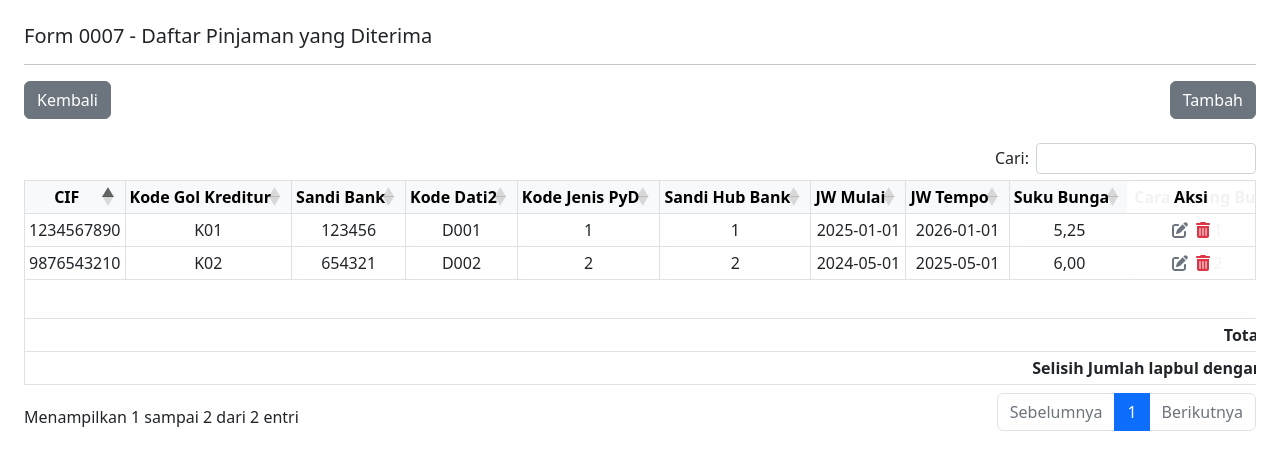
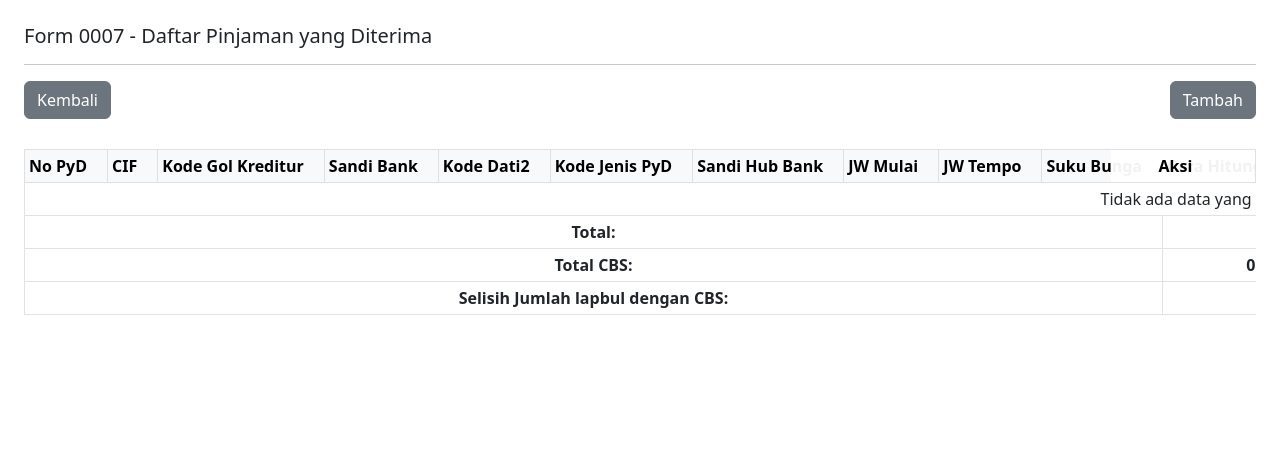
Before and after one commit to Hasansinaga/Report-Lapbul, a Django app: page /lapbul/form_0007/ in a window 1280 px wide. Shown: the part 56-526 px from the top of the page. Run offline with Django 5.2, Linux system fonts and the light colour scheme; lists and menus that the app fills with data are empty; some libraries are stand-ins or nearby versions.

Commit message:
Push_05_William
Added controllers to form_0007

```diff
--- a/lapbul_app/__init__.py
+++ b/lapbul_app/__init__.py
@@ -0,0 +1 @@
+from .controllers import *  # noqa: F401,F403
--- /dev/null
+++ b/lapbul_app/controllers/__init__.py
@@ -0,0 +1 @@
+from .form_0007_controllers import *  # re-export 0007 controllers
--- /dev/null
+++ b/lapbul_app/controllers/form_0007_controllers.py
@@ -0,0 +1,140 @@
+from django.shortcuts import render
+from django.db import connection
+from django.http import JsonResponse
+from django.views.decorators.csrf import csrf_protect
+from django.views.decorators.http import require_http_methods
+
+
+def form_0007(request):
+    # Fetch data for form 0007
+    data = []
+    try:
+        with connection.cursor() as cursor:
+            cursor.execute("EXEC sp_get_lap0007 '07', '2025', '500949'")
+            columns = [col[0] for col in cursor.description]
+            rows = cursor.fetchall()
+            for row in rows:
+                data.append(dict(zip(columns, row)))
+            print(f"[form_0007] fetched rows: {len(data)}; columns: {columns}")
+            if data:
+                sample_keys = list(data[0].keys())
+                print(f"[form_0007] first row keys: {sample_keys}")
+
+            # Extra diagnostics: compare against raw table counts with same filters
+            try:
+                cursor.execute("SELECT COUNT(*) FROM lap0007 WHERE tahun=%s AND bulan=%s AND kodeljk=%s", ['2025','07','500949'])
+                raw_count = cursor.fetchone()[0]
+                print(f"[form_0007][diag] lap0007 raw count (2025/07/500949): {raw_count}")
+                cursor.execute("SELECT TOP 10 nopyd FROM lap0007 WHERE tahun=%s AND bulan=%s AND kodeljk=%s ORDER BY nopyd", ['2025','07','500949'])
+                ids = [r[0] for r in cursor.fetchall()]
+                print(f"[form_0007][diag] sample nopyd list: {ids}")
+            except Exception as diag_err:
+                print(f"[form_0007][diag] raw table check failed: {diag_err}")
+    except Exception as e:
+        print(f"Database error (form_0007): {str(e)}")
+        data = []
+
+    context = {
+        'title': 'Lapbul Ojk',
+        'data': data,
+        'columns': columns if data else [],
+    }
+    return render(request, 'lapbul_app/form_0007.html', context)
+
+
+@csrf_protect
+@require_http_methods(["POST"])
+def update_form_0007(request):
+    """Handle updates for form 0007"""
+    try:
+        nopyd = request.POST.get('nopyd', '')
+        cif = request.POST.get('cif', '')
+        kodegolkreditur = request.POST.get('kodegolkreditur', '')
+        sandibank = request.POST.get('sandibank', '')
+        kodedati2 = request.POST.get('kodedati2', '')
+        kodejenispyd = request.POST.get('kodejenispyd', '')
+        sandihubbank = request.POST.get('sandihubbank', '')
+        jwmulai = request.POST.get('jwmulai', '')
+        jwtempo = request.POST.get('jwtempo', '')
+        sukubunga = request.POST.get('sukubunga', '')
+        carahitbunga = request.POST.get('carahitbunga', '')
+        plafon = request.POST.get('plafon', '')
+        kodejnsagunan = request.POST.get('kodejnsagunan', '')
+        nominalagunan = request.POST.get('nominalagunan', '')
+        bakidebet = request.POST.get('bakidebet', '')
+        bytranbelumamor = request.POST.get('bytranbelumamor', '')
+        diskontobelumamor = request.POST.get('diskontobelumamor', '')
+        bakidebetneto = request.POST.get('bakidebetneto', '')
+
+        with connection.cursor() as cursor:
+            cursor.execute(
+                "EXEC sp_update_lap0007 '07', '2025', '500949', %s, %s, %s, %s, %s, %s, %s, %s, %s, %s, %s, %s, %s, %s, %s, %s, %s",
+                [
+                    nopyd, cif, kodegolkreditur, sandibank, kodedati2, kodejenispyd, sandihubbank,
+                    jwmulai, jwtempo, sukubunga, carahitbunga, plafon, kodejnsagunan,
+                    nominalagunan, bakidebet, bytranbelumamor, diskontobelumamor, bakidebetneto
+                ]
+            )
+
+        return JsonResponse({'success': True, 'message': 'Data berhasil diperbarui.'})
+    except Exception as e:
+        return JsonResponse({'success': False, 'message': f'Terjadi kesalahan: {str(e)}'})
+
+
+@csrf_protect
+@require_http_methods(["POST"])
+def insert_form_0007(request):
+    """Handle insert for form 0007"""
+    try:
+        nopyd = request.POST.get('nopyd', '')
+        cif = request.POST.get('cif', '')
+        kodegolkreditur = request.POST.get('kodegolkreditur', '')
+        sandibank = request.POST.get('sandibank', '')
+        kodedati2 = request.POST.get('kodedati2', '')
+        kodejenispyd = request.POST.get('kodejenispyd', '')
+        sandihubbank = request.POST.get('sandihubbank', '')
+        jwmulai = request.POST.get('jwmulai', '')
+        jwtempo = request.POST.get('jwtempo', '')
+        sukubunga = request.POST.get('sukubunga', '')
+        carahitbunga = request.POST.get('carahitbunga', '')
+        plafon = request.POST.get('plafon', '')
+        kodejnsagunan = request.POST.get('kodejnsagunan', '')
+        nominalagunan = request.POST.get('nominalagunan', '')
+        bakidebet = request.POST.get('bakidebet', '')
+        bytranbelumamor = request.POST.get('bytranbelumamor', '')
+        diskontobelumamor = request.POST.get('diskontobelumamor', '')
+        bakidebetneto = request.POST.get('bakidebetneto', '')
+
+        with connection.cursor() as cursor:
+            cursor.execute(
+                "EXEC sp_insert_lap0007 '07', '2025', '500949', %s, %s, %s, %s, %s, %s, %s, %s, %s, %s, %s, %s, %s, %s, %s, %s, %s",
+                [
+                    nopyd, cif, kodegolkreditur, sandibank, kodedati2, kodejenispyd, sandihubbank,
+                    jwmulai, jwtempo, sukubunga, carahitbunga, plafon, kodejnsagunan,
+                    nominalagunan, bakidebet, bytranbelumamor, diskontobelumamor, bakidebetneto
+                ]
+            )
+
+        return JsonResponse({'success': True, 'message': 'Data berhasil ditambahkan.'})
+    except Exception as e:
+        return JsonResponse({'success': False, 'message': f'Terjadi kesalahan: {str(e)}'})
+
+
+@csrf_protect
+@require_http_methods(["POST"])
+def delete_form_0007(request):
+    """Handle delete for form 0007"""
+    try:
+        cif = request.POST.get('cif', '')
+        if not cif:
+            return JsonResponse({'success': False, 'message': 'CIF diperlukan untuk menghapus data.'})
+
+        with connection.cursor() as cursor:
+            cursor.execute(
+                "EXEC sp_delete_lap0007 '07', '2025', '500949', %s",
+                [cif]
+            )
+
+        return JsonResponse({'success': True, 'message': 'Data berhasil dihapus.'})
+    except Exception as e:
+        return JsonResponse({'success': False, 'message': f'Terjadi kesalahan: {str(e)}'})
--- a/lapbul_app/templates/lapbul_app/form_0007.html
+++ b/lapbul_app/templates/lapbul_app/form_0007.html
@@ -46,8 +46,13 @@
                         </div>
 
                         <div class="modal-body">
-                            <form>
+                            <form id="form0007Form" method="post" action="{% url 'lapbul_app:insert_form_0007' %}">
+                                {% csrf_token %}
                                 <div class="row g-3">
+                                    <div class="col-md-3">
+                                        <label for="nopyd" class="form-label">No PyD</label>
+                                        <input type="text" class="form-control" id="nopyd" name="nopyd" maxlength="20">
+                                    </div>
                                     <div class="col-md-3">
                                         <label for="cif" class="form-label">CIF</label>
                                         <input type="text" class="form-control" id="cif" name="cif" maxlength="20">
@@ -121,7 +126,7 @@
                             </div>
                         <div class="modal-footer">
                             <button type="button" class="btn btn-secondary" data-bs-dismiss="modal">Tutup</button>
-                            <button type="button" class="btn btn-secondary">Simpan Perubahan</button>
+                            <button form="form0007Form" type="submit" class="btn btn-secondary" id="save0007Btn">Simpan Perubahan</button>
                         </div>
                     </div>
                 </div>
@@ -132,6 +137,7 @@
             <table id="datatables" class="table table-bordered table-sm nowrap w-100">
                 <thead class="table-light text-center">
                     <tr>
+                    <th class="text-center">No PyD</th>
                     <th class="text-center">CIF</th>
                     <th class="text-center">Kode Gol Kreditur</th>
                     <th class="text-center">Sandi Bank</th>
@@ -153,52 +159,36 @@
                     </tr>
                 </thead>
                 <tbody>
+                    {% for row in data %}
                     <tr>
-                    <td>1234567890</td>
-                    <td>K01</td>
-                    <td>123456</td>
-                    <td>D001</td>
-                    <td>01</td>
-                    <td>01</td>
-                    <td>2025-01-01</td>
-                    <td>2026-01-01</td>
-                    <td>5,25</td>
-                    <td>01</td>
-                    <td>100000000</td>
-                    <td>AG1</td>
-                    <td>80000000</td>
-                    <td>75000000</td>
-                    <td>5000000</td>
-                    <td>3000000</td>
-                    <td>67000000</td>
-                    <td class="sticky-action-col">
-                        <a href="#" class="text-secondary me-1 edit" data-bs-toggle="modal" data-bs-target="#form0007Modal"><i class="fas fa-edit"></i></a>
-                        <a href="#" class="text-danger delete"><i class="fas fa-trash-alt"></i></a>
-                    </td>
+                        <td>{{ row.nopyd|default:'' }}</td>
+                        <td>{{ row.cif|default:'' }}</td>
+                        <td>{{ row.kodegolkreditur|default:'' }}</td>
+                        <td>{{ row.sandibank|default:'' }}</td>
+                        <td>{{ row.kodedati2|default:'' }}</td>
+                        <td>{{ row.kodejenispyd|default:'' }}</td>
+                        <td>{{ row.sandihubbank|default:'' }}</td>
+                        <td>{{ row.jwmulai|default:'' }}</td>
+                        <td>{{ row.jwtempo|default:'' }}</td>
+                        <td>{{ row.sukubunga|default:'' }}</td>
+                        <td>{{ row.carahitbunga|default:'' }}</td>
+                        <td>{{ row.plafon|default:'' }}</td>
+                        <td>{{ row.kodejnsagunan|default:'' }}</td>
+                        <td>{{ row.nominalagunan|default:'' }}</td>
+                        <td>{{ row.bakidebet|default:'' }}</td>
+                        <td>{{ row.bytranbelumamor|default:'' }}</td>
+                        <td>{{ row.diskontobelumamor|default:'' }}</td>
+                        <td>{{ row.bakidebetneto|default:'' }}</td>
+                        <td class="sticky-action-col">
+                            <a href="#" class="text-secondary me-1 edit" data-bs-toggle="modal" data-bs-target="#form0007Modal"><i class="fas fa-edit"></i></a>
+                            <a href="#" class="text-danger delete"><i class="fas fa-trash-alt"></i></a>
+                        </td>
                     </tr>
+                    {% empty %}
                     <tr>
-                    <td>9876543210</td>
-                    <td>K02</td>
-                    <td>654321</td>
-                    <td>D002</td>
-                    <td>02</td>
-                    <td>02</td>
-                    <td>2024-05-01</td>
-                    <td>2025-05-01</td>
-                    <td>6,00</td>
-                    <td>02</td>
-                    <td>250000000</td>
-                    <td>AG2</td>
-                    <td>200000000</td>
-                    <td>180000000</td>
-                    <td>15000000</td>
-                    <td>10000000</td>
-                    <td>155000000</td>
-                    <td class="sticky-action-col">
-                        <a href="#" class="text-secondary me-1 edit" data-bs-toggle="modal" data-bs-target="#form0007Modal"><i class="fas fa-edit"></i></a>
-                        <a href="#" class="text-danger delete"><i class="fas fa-trash-alt"></i></a>
-                    </td>
+                        <td colspan="18" class="text-center">Tidak ada data yang ditemukan</td>
                     </tr>
+                    {% endfor %}
                 </tbody>
                 <tfoot>
                     <tr>
@@ -260,7 +250,7 @@
                 targets: "_all",
                 render: function (data, type, row, meta) {
                     // Don't format columns 0 (CIF) and 2 (Sandi Bank) as numbers
-                    if (meta.col === 0 || meta.col === 2) {
+                    if (meta.col === 1 || meta.col === 3) {
                         return data;
                     }
                     if (!isNaN(data) && data !== "" && data !== null) {
@@ -294,7 +284,7 @@
                         : 0;
                 };
 
-                var colsToSum = [10, 12, 13, 14, 15, 16];
+                var colsToSum = [11, 13, 14, 15, 16, 17];
 
                 colsToSum.forEach(function (colIdx) {
                     var total = api
@@ -314,20 +304,20 @@
                 var totalCBS_diskonto = 13000000;
                 var totalCBS_bakidebetneto = 222000000;
 
-                $($('tfoot tr').eq(1).find('th').eq(1)).text(totalCBS_plafon.toLocaleString('id-ID')).css('text-align', 'center');
-                $($('tfoot tr').eq(1).find('th').eq(3)).text(totalCBS_nominalAgunan.toLocaleString('id-ID')).css('text-align', 'center');
-                $($('tfoot tr').eq(1).find('th').eq(4)).text(totalCBS_bakidebet.toLocaleString('id-ID')).css('text-align', 'center');
-                $($('tfoot tr').eq(1).find('th').eq(5)).text(totalCBS_byrTran.toLocaleString('id-ID')).css('text-align', 'center');
-                $($('tfoot tr').eq(1).find('th').eq(6)).text(totalCBS_diskonto.toLocaleString('id-ID')).css('text-align', 'center');
-                $($('tfoot tr').eq(1).find('th').eq(7)).text(totalCBS_bakidebetneto.toLocaleString('id-ID')).css('text-align', 'center');
+                $($('tfoot tr').eq(1).find('th').eq(2)).text(totalCBS_plafon.toLocaleString('id-ID')).css('text-align', 'center');
+                $($('tfoot tr').eq(1).find('th').eq(4)).text(totalCBS_nominalAgunan.toLocaleString('id-ID')).css('text-align', 'center');
+                $($('tfoot tr').eq(1).find('th').eq(5)).text(totalCBS_bakidebet.toLocaleString('id-ID')).css('text-align', 'center');
+                $($('tfoot tr').eq(1).find('th').eq(6)).text(totalCBS_byrTran.toLocaleString('id-ID')).css('text-align', 'center');
+                $($('tfoot tr').eq(1).find('th').eq(7)).text(totalCBS_diskonto.toLocaleString('id-ID')).css('text-align', 'center');
+                $($('tfoot tr').eq(1).find('th').eq(8)).text(totalCBS_bakidebetneto.toLocaleString('id-ID')).css('text-align', 'center');
 
                 // Calculate and display "Selisih"
-                var totalPlafon = intVal(api.column(10, { search: 'applied' }).data().reduce(function(a, b) { return intVal(a) + intVal(b); }, 0));
-                var totalNominalAgunan = intVal(api.column(12, { search: 'applied' }).data().reduce(function(a, b) { return intVal(a) + intVal(b); }, 0));
-                var totalBakidebet = intVal(api.column(13, { search: 'applied' }).data().reduce(function(a, b) { return intVal(a) + intVal(b); }, 0));
-                var totalByrTran = intVal(api.column(14, { search: 'applied' }).data().reduce(function(a, b) { return intVal(a) + intVal(b); }, 0));
-                var totalDiskonto = intVal(api.column(15, { search: 'applied' }).data().reduce(function(a, b) { return intVal(a) + intVal(b); }, 0));
-                var totalBakidebetNeto = intVal(api.column(16, { search: 'applied' }).data().reduce(function(a, b) { return intVal(a) + intVal(b); }, 0));
+                var totalPlafon = intVal(api.column(11, { search: 'applied' }).data().reduce(function(a, b) { return intVal(a) + intVal(b); }, 0));
+                var totalNominalAgunan = intVal(api.column(13, { search: 'applied' }).data().reduce(function(a, b) { return intVal(a) + intVal(b); }, 0));
+                var totalBakidebet = intVal(api.column(14, { search: 'applied' }).data().reduce(function(a, b) { return intVal(a) + intVal(b); }, 0));
+                var totalByrTran = intVal(api.column(15, { search: 'applied' }).data().reduce(function(a, b) { return intVal(a) + intVal(b); }, 0));
+                var totalDiskonto = intVal(api.column(16, { search: 'applied' }).data().reduce(function(a, b) { return intVal(a) + intVal(b); }, 0));
+                var totalBakidebetNeto = intVal(api.column(17, { search: 'applied' }).data().reduce(function(a, b) { return intVal(a) + intVal(b); }, 0));
 
                 $($('tfoot tr').eq(2).find('th').eq(1)).text((totalPlafon - totalCBS_plafon).toLocaleString('id-ID')).css('text-align', 'center');
                 $($('tfoot tr').eq(2).find('th').eq(3)).text((totalNominalAgunan - totalCBS_nominalAgunan).toLocaleString('id-ID')).css('text-align', 'center');
@@ -338,6 +328,51 @@
 
             },
         });
+        // Handle form submission via AJAX
+        document.getElementById('form0007Form').addEventListener('submit', function(e) {
+            e.preventDefault();
+            const form = this;
+            const formData = new FormData(form);
+            const isUpdate = document.getElementById('cif').readOnly === true;
+            const actionUrl = isUpdate ? "{% url 'lapbul_app:update_form_0007' %}" : "{% url 'lapbul_app:insert_form_0007' %}";
+
+            // Normalize date fields from YYYY-MM-DD to YYYYMMDD
+            ['jwmulai','jwtempo'].forEach(id => {
+                const el = document.getElementById(id);
+                if (el && el.value) {
+                    el.value = el.value.replace(/-/g, '');
+                    formData.set(id, el.value);
+                }
+            });
+
+            // Ensure numeric fields have dot decimal and no thousand separators
+            ['sukubunga','plafon','nominalagunan','bakidebet','bytranbelumamor','diskontobelumamor','bakidebetneto'].forEach(id => {
+                const el = document.getElementById(id);
+                if (el && el.value) {
+                    const normalized = el.value.replace(/\./g, '').replace(/,/g, '.');
+                    formData.set(id, normalized);
+                }
+            });
+
+            fetch(actionUrl, {
+                method: 'POST',
+                body: formData,
+                headers: { 'X-Requested-With': 'XMLHttpRequest' }
+            })
+            .then(r => r.json())
+            .then(data => {
+                if (data.success) {
+                    alert(data.message || 'Berhasil.');
+                    location.reload();
+                } else {
+                    alert(data.message || 'Gagal memproses data.');
+                }
+            })
+            .catch(err => {
+                console.error(err);
+                alert('Terjadi kesalahan.');
+            });
+        });
     });
 
     document.addEventListener('click', function(e) {
@@ -345,6 +380,10 @@
             e.preventDefault();
             const form = document.querySelector('#form0007Modal form');
             if (form) form.reset();
+            // Set insert mode
+            document.getElementById('cif').readOnly = false;
+            document.getElementById('cif').classList.remove('bg-light','text-muted');
+            document.getElementById('form0007Form').action = "{% url 'lapbul_app:insert_form_0007' %}";
         }
 
         if (e.target.closest('.edit')) {
@@ -358,24 +397,56 @@
             document.getElementById('kodedati2').value = cells[3].textContent.trim();
             document.getElementById('kodejenispyd').value = cells[4].textContent.trim();
             document.getElementById('sandihubbank').value = cells[5].textContent.trim();
-            document.getElementById('jwmulai').value = cells[6].textContent.trim();
-            document.getElementById('jwtempo').value = cells[7].textContent.trim();
-            document.getElementById('sukubunga').value = cells[8].textContent.trim();
+            // Convert displayed date YYYY-MM-DD to YYYYMMDD
+            document.getElementById('jwmulai').value = cells[6].textContent.trim().replace(/-/g, '');
+            document.getElementById('jwtempo').value = cells[7].textContent.trim().replace(/-/g, '');
+            // Numbers: strip thousands and convert comma decimal to dot
+            const num = s => s.trim().replace(/\./g,'').replace(/,/g,'.');
+            document.getElementById('sukubunga').value = num(cells[8].textContent);
             document.getElementById('carahitbunga').value = cells[9].textContent.trim();
-            document.getElementById('plafon').value = cells[10].textContent.trim();
+            document.getElementById('plafon').value = num(cells[10].textContent);
             document.getElementById('kodejnsagunan').value = cells[11].textContent.trim();
-            document.getElementById('nominalagunan').value = cells[12].textContent.trim();
-            document.getElementById('bakidebet').value = cells[13].textContent.trim();
-            document.getElementById('bytranbelumamor').value = cells[14].textContent.trim();
-            document.getElementById('diskontobelumamor').value = cells[15].textContent.trim();
-            document.getElementById('bakidebetneto').value = cells[16].textContent.trim();
+            document.getElementById('nominalagunan').value = num(cells[12].textContent);
+            document.getElementById('bakidebet').value = num(cells[13].textContent);
+            document.getElementById('bytranbelumamor').value = num(cells[14].textContent);
+            document.getElementById('diskontobelumamor').value = num(cells[15].textContent);
+            document.getElementById('bakidebetneto').value = num(cells[16].textContent);
+
+            // Set update mode: CIF as key
+            document.getElementById('cif').readOnly = true;
+            document.getElementById('cif').classList.add('bg-light','text-muted');
+            document.getElementById('form0007Form').action = "{% url 'lapbul_app:update_form_0007' %}";
         }
 
         if (e.target.closest('.delete')) {
             e.preventDefault();
             const row = e.target.closest('tr');
+            const cells = row.querySelectorAll('td');
+            const cif = cells[0].textContent.trim();
+            if (!cif) return;
             if (confirm("Apakah Anda yakin ingin menghapus data ini?")) {
-                row.remove();
+                const formData = new FormData();
+                formData.append('cif', cif);
+                const csrf = document.querySelector('[name=csrfmiddlewaretoken]');
+                if (csrf) formData.append('csrfmiddlewaretoken', csrf.value);
+                fetch("{% url 'lapbul_app:delete_form_0007' %}", {
+                    method: 'POST',
+                    body: formData,
+                    headers: { 'X-Requested-With': 'XMLHttpRequest' }
+                })
+                .then(r => r.json())
+                .then(data => {
+                    if (data.success) {
+                        alert(data.message || 'Data berhasil dihapus.');
+                        location.reload();
+                    } else {
+                        alert(data.message || 'Terjadi kesalahan saat menghapus data.');
+                    }
+                })
+                .catch(err => {
+                    console.error(err);
+                    alert('Terjadi kesalahan saat menghapus data.');
+                });
             }
         }
     });
--- a/lapbul_app/urls.py
+++ b/lapbul_app/urls.py
@@ -1,5 +1,6 @@
 from django.urls import path
 from . import views
+from .controllers import form_0007_controllers as form0007
 
 app_name = 'lapbul_app'
 
@@ -20,7 +21,10 @@
     path('lapbul/form_0004/', views.form_0004, name='form_0004'),
     path('lapbul/form_0005/', views.form_0005, name='form_0005'),
     path('lapbul/form_0006/', views.form_0006, name='form_0006'),
-    path('lapbul/form_0007/', views.form_0007, name='form_0007'),
+    path('lapbul/form_0007/', form0007.form_0007, name='form_0007'),
+    path('lapbul/form_0007/update/', form0007.update_form_0007, name='update_form_0007'),
+    path('lapbul/form_0007/insert/', form0007.insert_form_0007, name='insert_form_0007'),
+    path('lapbul/form_0007/delete/', form0007.delete_form_0007, name='delete_form_0007'),
     path('lapbul/form_0008/', views.form_0008, name='form_0008'),
     path('lapbul/form_0009/', views.form_0009, name='form_0009'),
     path('lapbul/form_0010/', views.form_0010, name='form_0010'),
```
Also changed, not shown: lapbul_app/templates/lapbul_app/form_0001.html (+19 -34 lines), report_lapbul/settings.py (+6 -2 lines).
